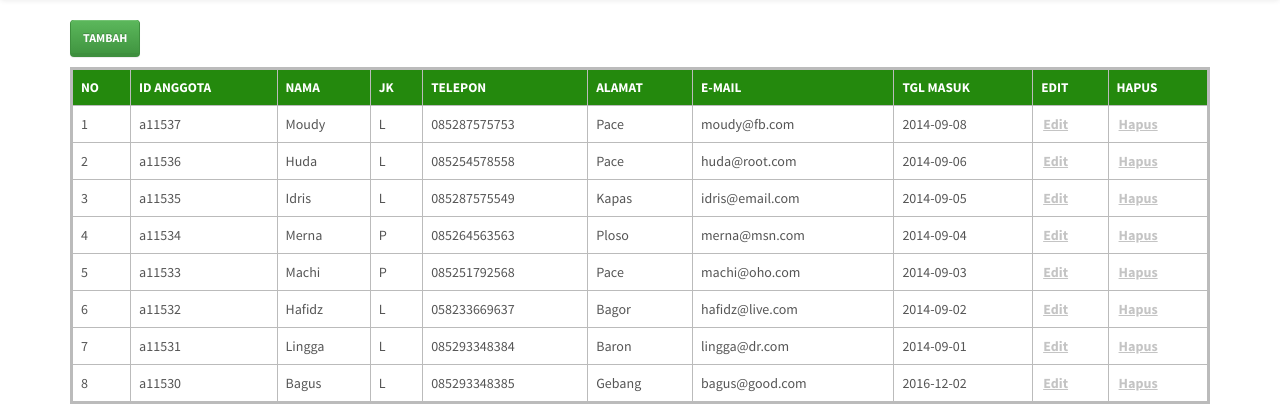
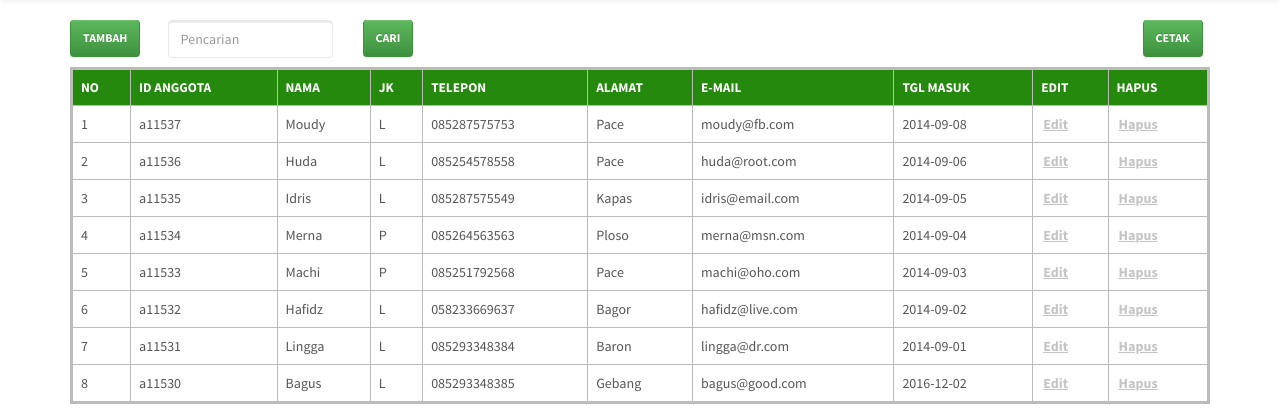
Before and after one commit to FitriNA/project-web, a PHP site: page /Admin/anggota.php in a window 1280 px wide. Shown: the part 54-474 px from the top of the page. Run offline with PHP 8.4, Linux system fonts and the light colour scheme; a user stored in the database is signed in; data comes from the database, SQL or seed files in the repository.

Commit message:
sekarang udh ada pncariannya, yeee..

```diff
--- a/Admin/anggota.php
+++ b/Admin/anggota.php
@@ -25,7 +25,22 @@
   </div>
 </nav>
 <div class="container">
-	<a href="anggota-tambah.php" style="text-decoration: none;"><input type="button" name="tambah" value="Tambah" class="btn btn-success"></a><p></p>
+	<div class="row">
+		<div class="col-md-1">
+			<a href="anggota-tambah.php" style="text-decoration: none;"><input type="button" name="tambah" value="Tambah" class="btn btn-success"></a><p></p>
+		</div>
+		<form method="post" action="" class="">
+			<div class="col-md-2">
+				<input type="text" name="search" placeholder="Pencarian" class="form-control"/>
+			</div>
+			<div class="col-md-1">
+				<input type="submit" name="cari" value="cari" class="btn btn-success">
+			</div>
+		</form>
+		<div class="col-md-1 col-md-offset-7">
+			<a href="anggota-laporan.php"  target="_blank" style="text-decoration: none;"><input type="button" name="tambah" value="Cetak" class="btn btn-success"></a><p></p>
+		</div>
+	</div>
 	<table class="table table-bordered">
 		<tr>
 			<th>NO</th>
@@ -38,10 +53,39 @@
 			<th>Tgl Masuk</th>
         	<th>Edit</th>
         	<th>Hapus</th>
+        </tr>
 			<?php
 				include('fungsi/koneksi.php');
 				$query=mysql_query("SELECT * FROM anggota ORDER BY id_anggota DESC") or die(mysql_error());
-				if(mysql_num_rows($query) == 0){
+				if (isset($_POST['cari'])) {
+					$search = $_POST['search'];
+
+					$sql = "SELECT * FROM anggota WHERE id_anggota LIKE '%$search%' OR nama LIKE '%$search%' OR kelamin LIKE '%$search%' OR phone LIKE '%$search%' OR alamat LIKE '%$search%' OR email LIKE '%$search%' OR tgl_entry LIKE '%$search%'";
+					$result = mysql_query($sql) or die('Ada kesalahan saat menampilkan data.' . mysql_error());
+
+					if (mysql_num_rows($result) == 0) {
+						echo '<p></p><p>Pencarian tidak ditemukan</p>';
+					} else {
+						echo '<p></p>';
+						$no = 1;
+						while($row=mysql_fetch_array($result)){
+						extract($row);
+							echo '<tr class=hijau>';
+							echo '<td>'.$no.'</td>';
+							echo '<td>'.$id_anggota.'</td>';
+							echo '<td>'.$nama.'</td>';
+							echo '<td>'.$kelamin.'</td>';
+							echo '<td>'.$phone.'</td>';
+							echo '<td>'.$alamat.'</td>';
+							echo '<td>'.$email.'</td>';
+							echo '<td>'.$tgl_entry.'</td>';
+							echo '<td colspan="2">Nonaktif</td>';
+							echo '</tr>';
+						$no++;
+						}
+					}
+				}
+				else if(mysql_num_rows($query) == 0){
 					echo '<tr><td colspan="10">Tidak ada data!</td></tr>';
 				}else{
 					$no=1;
```
